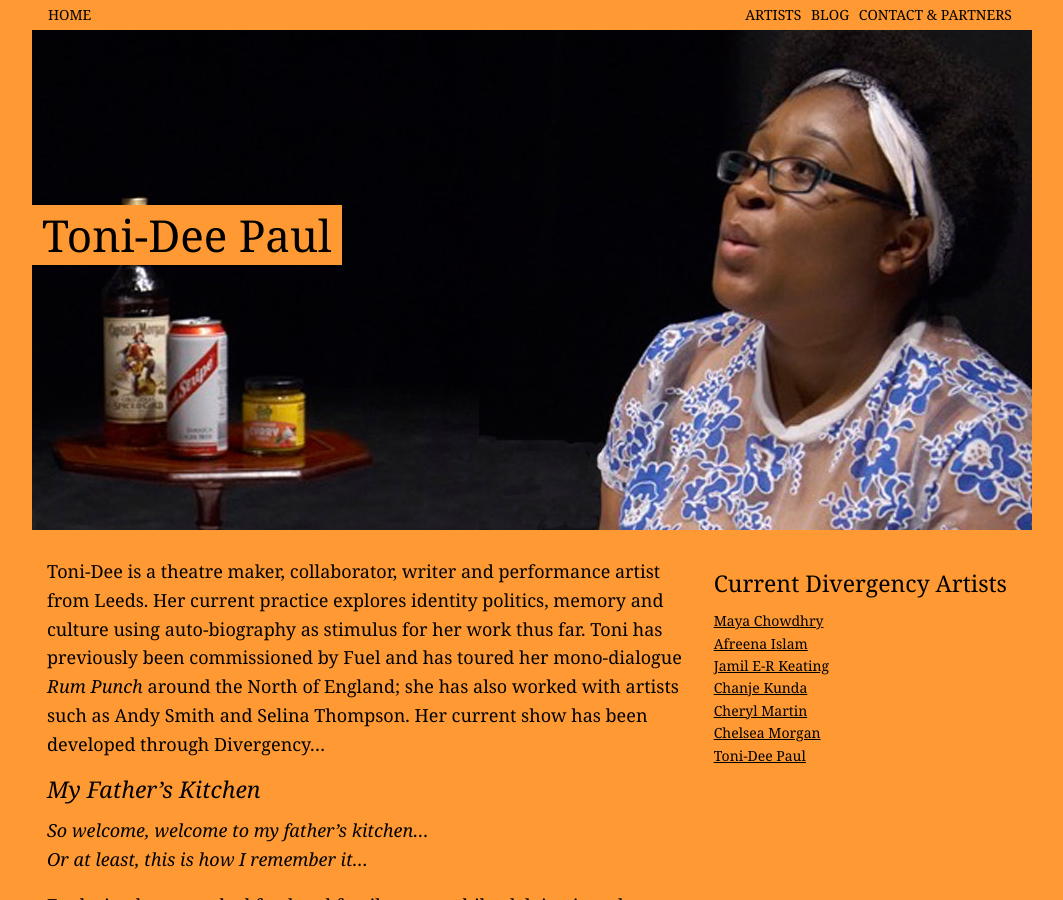
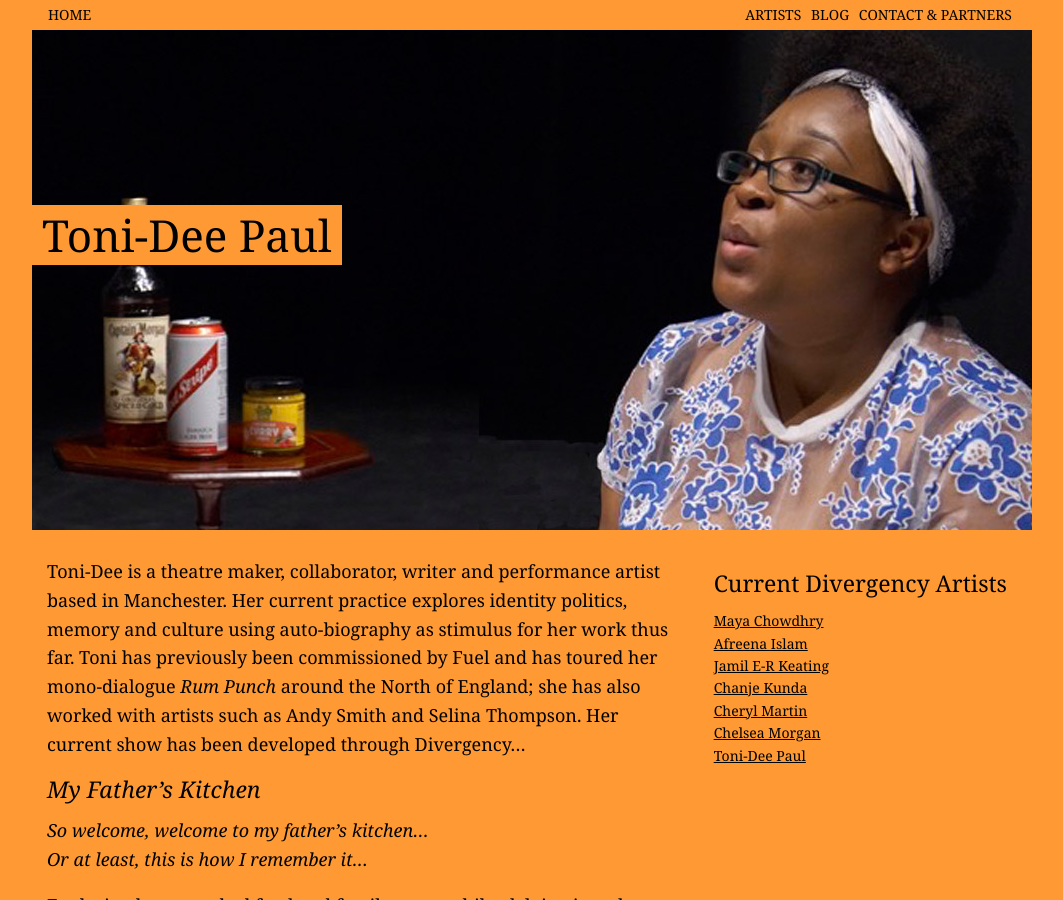
Before and after one commit to divergencymcr/divergencymcr.github.io, a Jekyll site: the page built from current/artist/paul/index.md, in a window 1280 px wide and 900 px high. Shown: the whole window, without its empty margins (108-1171 px from the left). Built offline with Jekyll 4.4.1, drawn with Linux system fonts in a browser that asks for light colours.

Commit message:
location change toni text

```diff
--- a/current/artist/paul/index.md
+++ b/current/artist/paul/index.md
@@ -16,7 +16,7 @@ season: Toni-Dee
 # header_image: "header.jpg" # optional custom background image, relative to current page
 
 ---
-Toni-Dee is a theatre maker, collaborator, writer and performance artist from Leeds. Her current practice explores identity politics, memory and culture using auto-biography as stimulus for her work thus far. Toni has previously been commissioned by Fuel and has toured her mono-dialogue *Rum Punch* around the North of England; she has also worked with artists such as Andy Smith and Selina Thompson. Her current show has been developed through Divergency…
+Toni-Dee is a theatre maker, collaborator, writer and performance artist based in Manchester. Her current practice explores identity politics, memory and culture using auto-biography as stimulus for her work thus far. Toni has previously been commissioned by Fuel and has toured her mono-dialogue *Rum Punch* around the North of England; she has also worked with artists such as Andy Smith and Selina Thompson. Her current show has been developed through Divergency…
 
 #### *My Father's Kitchen*
 *So welcome, welcome to my father's kitchen…<br>Or at least, this is how I remember it…*
```
